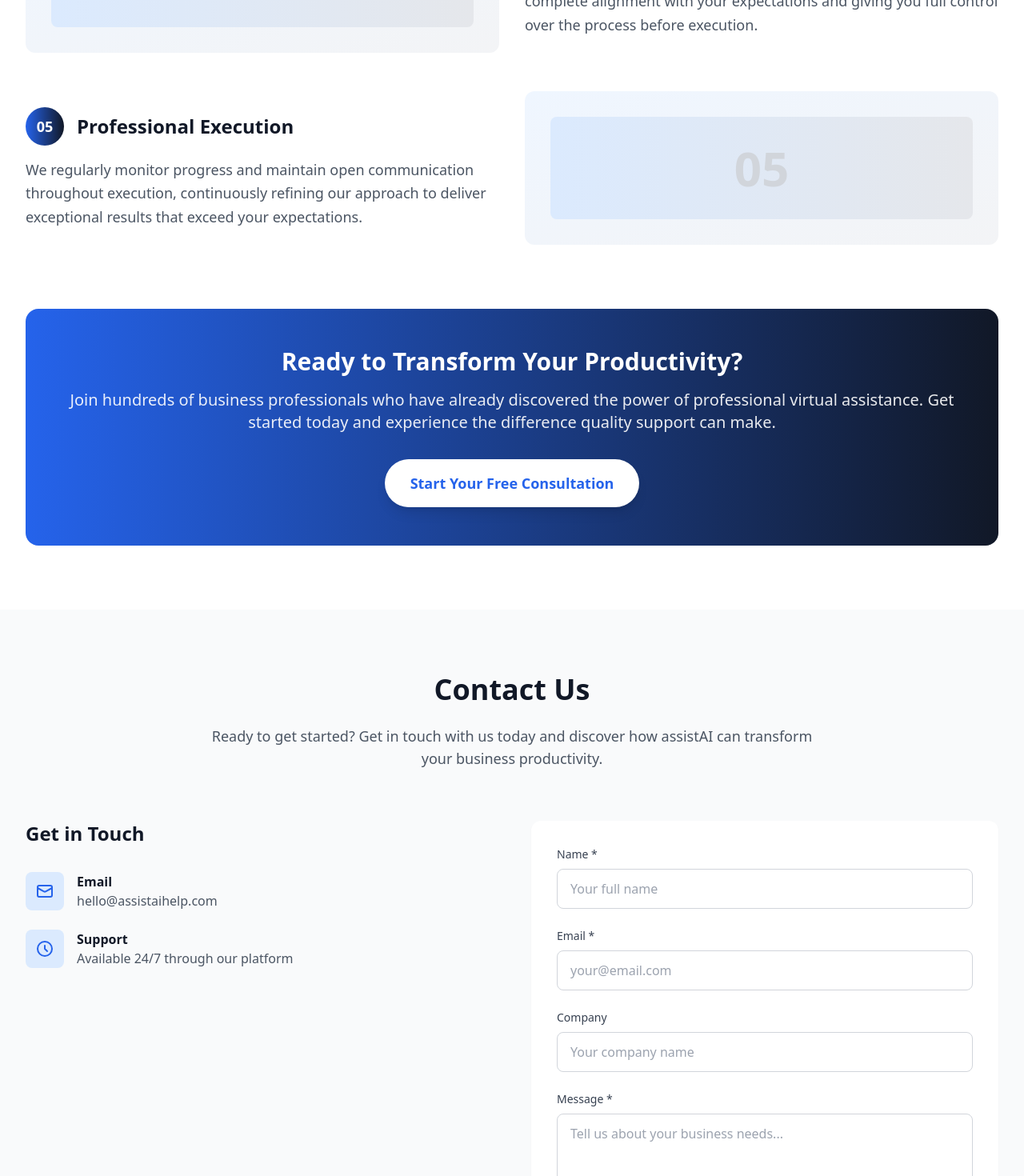
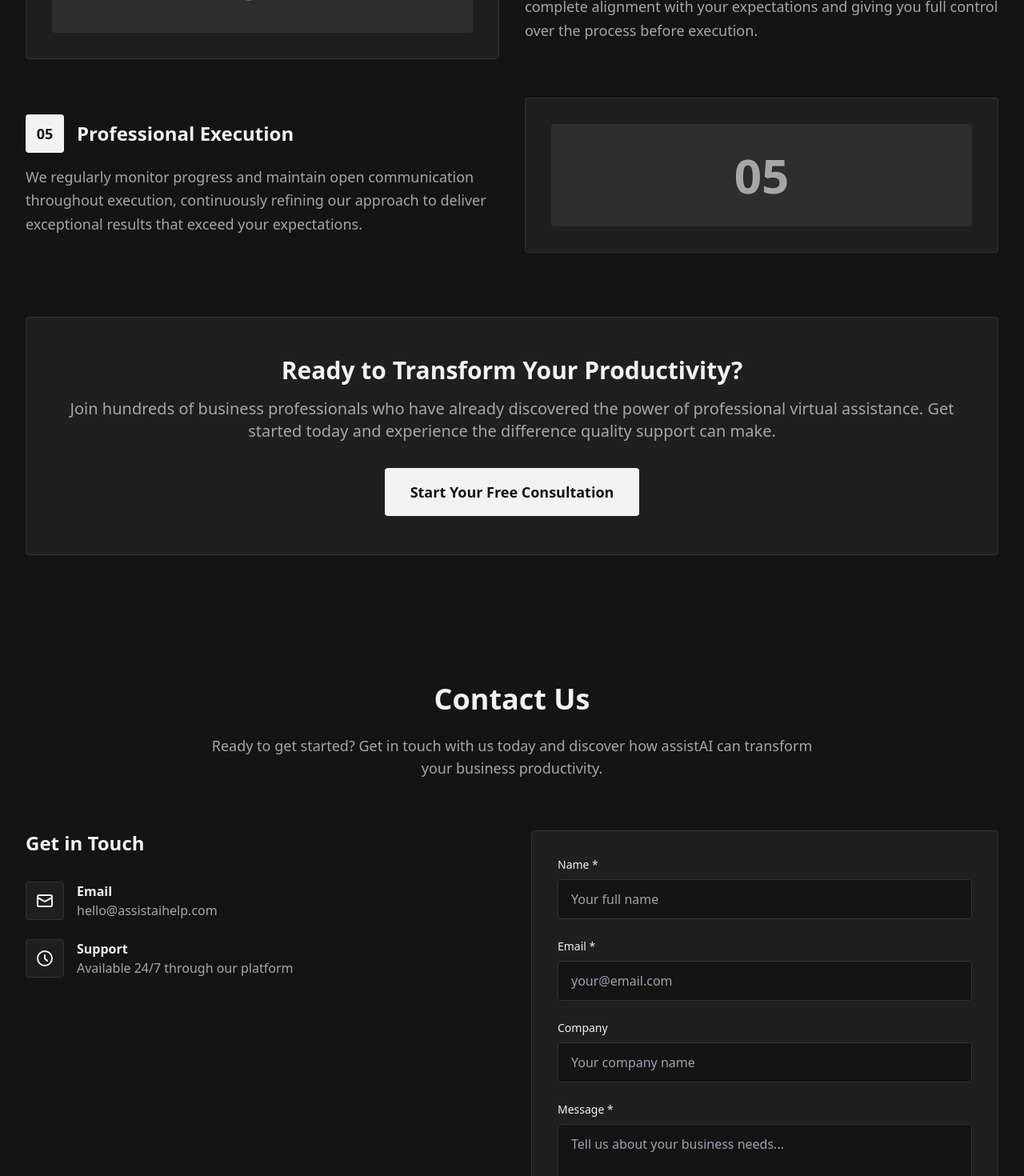
Before and after one commit to ronniehere/assist-ai, a React (Vite) app: page / in a window 1280 px wide. Shown: the part 3437-4907 px from the top of the page at 80% size. Built offline with nearby package versions, Linux system fonts and the light colour scheme.

Commit message:
Apply black and white theme
Update the website to use a consistent black and white theme.

```diff
--- a/src/components/Contact.tsx
+++ b/src/components/Contact.tsx
@@ -26,52 +26,52 @@ const Contact = () => {
   };
 
   return (
-    <section id="contact" className="py-20 bg-gray-50">
+    <section id="contact" className="py-20 bg-background">
       <div className="max-w-7xl mx-auto px-4 sm:px-6 lg:px-8">
         <div className="text-center mb-16">
-          <h2 className="text-3xl md:text-4xl font-bold text-gray-900 mb-6">
+          <h2 className="text-3xl md:text-4xl font-bold text-foreground mb-6">
             Contact Us
           </h2>
-          <p className="text-lg text-gray-600 max-w-3xl mx-auto">
+          <p className="text-lg text-muted-foreground max-w-3xl mx-auto">
             Ready to get started? Get in touch with us today and discover how assistAI can transform your business productivity.
           </p>
         </div>
 
         <div className="grid grid-cols-1 lg:grid-cols-2 gap-12">
           <div>
-            <h3 className="text-2xl font-semibold text-gray-900 mb-8">Get in Touch</h3>
+            <h3 className="text-2xl font-semibold text-foreground mb-8">Get in Touch</h3>
 
             <div className="space-y-6">
               <div className="flex items-center">
-                <div className="w-12 h-12 bg-blue-100 rounded-lg flex items-center justify-center mr-4">
-                  <svg className="w-6 h-6 text-blue-600" fill="none" stroke="currentColor" viewBox="0 0 24 24">
+                <div className="w-12 h-12 bg-card border border-border rounded-sm flex items-center justify-center mr-4">
+                  <svg className="w-6 h-6 text-foreground" fill="none" stroke="currentColor" viewBox="0 0 24 24">
                     <path strokeLinecap="round" strokeLinejoin="round" strokeWidth={2} d="M3 8l7.89 4.26a2 2 0 002.22 0L21 8M5 19h14a2 2 0 002-2V7a2 2 0 00-2-2H5a2 2 0 00-2 2v10a2 2 0 002 2z" />
                   </svg>
                 </div>
                 <div>
-                  <h4 className="font-semibold text-gray-900">Email</h4>
-                  <p className="text-gray-600">hello@assistaihelp.com</p>
+                  <h4 className="font-semibold text-foreground">Email</h4>
+                  <p className="text-muted-foreground">hello@assistaihelp.com</p>
                 </div>
               </div>
 
               <div className="flex items-center">
-                <div className="w-12 h-12 bg-blue-100 rounded-lg flex items-center justify-center mr-4">
-                  <svg className="w-6 h-6 text-blue-600" fill="none" stroke="currentColor" viewBox="0 0 24 24">
+                <div className="w-12 h-12 bg-card border border-border rounded-sm flex items-center justify-center mr-4">
+                  <svg className="w-6 h-6 text-foreground" fill="none" stroke="currentColor" viewBox="0 0 24 24">
                     <path strokeLinecap="round" strokeLinejoin="round" strokeWidth={2} d="M12 8v4l3 3m6-3a9 9 0 11-18 0 9 9 0 0118 0z" />
                   </svg>
                 </div>
                 <div>
-                  <h4 className="font-semibold text-gray-900">Support</h4>
-                  <p className="text-gray-600">Available 24/7 through our platform</p>
+                  <h4 className="font-semibold text-foreground">Support</h4>
+                  <p className="text-muted-foreground">Available 24/7 through our platform</p>
                 </div>
               </div>
             </div>
           </div>
 
-          <div className="bg-white p-8 rounded-xl shadow-sm">
+          <div className="bg-card p-8 rounded-sm border border-border">
             <form onSubmit={handleSubmit} className="space-y-6">
               <div>
-                <label htmlFor="name" className="block text-sm font-medium text-gray-700 mb-2">
+                <label htmlFor="name" className="block text-sm font-medium text-foreground mb-2">
                   Name *
                 </label>
                 <input
@@ -81,13 +81,13 @@ const Contact = () => {
                   required
                   value={formData.name}
                   onChange={handleChange}
-                  className="w-full px-4 py-3 border border-gray-300 rounded-lg focus:ring-2 focus:ring-blue-600 focus:border-transparent outline-none transition-all"
+                  className="w-full px-4 py-3 bg-background border border-border rounded-sm focus:ring-2 focus:ring-foreground focus:border-transparent outline-none transition-all text-foreground"
                   placeholder="Your full name"
                 />
               </div>
 
               <div>
-                <label htmlFor="email" className="block text-sm font-medium text-gray-700 mb-2">
+                <label htmlFor="email" className="block text-sm font-medium text-foreground mb-2">
                   Email *
                 </label>
                 <input
@@ -97,13 +97,13 @@ const Contact = () => {
                   required
                   value={formData.email}
                   onChange={handleChange}
-                  className="w-full px-4 py-3 border border-gray-300 rounded-lg focus:ring-2 focus:ring-blue-600 focus:border-transparent outline-none transition-all"
+                  className="w-full px-4 py-3 bg-background border border-border rounded-sm focus:ring-2 focus:ring-foreground focus:border-transparent outline-none transition-all text-foreground"
                   placeholder="your@email.com"
                 />
               </div>
 
               <div>
-                <label htmlFor="company" className="block text-sm font-medium text-gray-700 mb-2">
+                <label htmlFor="company" className="block text-sm font-medium text-foreground mb-2">
                   Company
                 </label>
                 <input
@@ -112,13 +112,13 @@ const Contact = () => {
                   name="company"
                   value={formData.company}
                   onChange={handleChange}
-                  className="w-full px-4 py-3 border border-gray-300 rounded-lg focus:ring-2 focus:ring-blue-600 focus:border-transparent outline-none transition-all"
+                  className="w-full px-4 py-3 bg-background border border-border rounded-sm focus:ring-2 focus:ring-foreground focus:border-transparent outline-none transition-all text-foreground"
                   placeholder="Your company name"
                 />
               </div>
 
               <div>
-                <label htmlFor="message" className="block text-sm font-medium text-gray-700 mb-2">
+                <label htmlFor="message" className="block text-sm font-medium text-foreground mb-2">
                   Message *
                 </label>
                 <textarea
@@ -128,14 +128,14 @@ const Contact = () => {
                   rows={4}
                   value={formData.message}
                   onChange={handleChange}
-                  className="w-full px-4 py-3 border border-gray-300 rounded-lg focus:ring-2 focus:ring-blue-600 focus:border-transparent outline-none transition-all resize-none"
+                  className="w-full px-4 py-3 bg-background border border-border rounded-sm focus:ring-2 focus:ring-foreground focus:border-transparent outline-none transition-all resize-none text-foreground"
                   placeholder="Tell us about your business needs..."
                 />
               </div>
 
               <Button
                 type="submit"
-                className="w-full bg-gradient-to-r from-blue-600 to-gray-900 hover:from-blue-700 hover:to-black text-white py-3 rounded-lg transition-all duration-300 shadow-lg hover:shadow-xl transform hover:scale-105"
+                className="w-full bg-primary text-primary-foreground hover:bg-primary/90 py-3 rounded-sm transition-all duration-300"
               >
                 Send Message
               </Button>
--- a/src/components/Process.tsx
+++ b/src/components/Process.tsx
@@ -29,13 +29,13 @@ const Process = () => {
   ];
 
   return (
-    <section id="process" className="py-20 bg-white">
+    <section id="process" className="py-20 bg-background">
       <div className="max-w-7xl mx-auto px-4 sm:px-6 lg:px-8">
         <div className="text-center mb-16">
-          <h2 className="text-3xl md:text-4xl font-bold text-gray-900 mb-6">
+          <h2 className="text-3xl md:text-4xl font-bold text-foreground mb-6">
             Our Process
           </h2>
-          <p className="text-lg text-gray-600 max-w-3xl mx-auto">
+          <p className="text-lg text-muted-foreground max-w-3xl mx-auto">
             A streamlined approach that ensures you get the perfect virtual assistant match and exceptional results
           </p>
         </div>
@@ -45,18 +45,18 @@ const Process = () => {
             <div key={index} className={`flex flex-col lg:flex-row items-center gap-8 ${index % 2 === 1 ? 'lg:flex-row-reverse' : ''}`}>
               <div className="flex-1">
                 <div className="flex items-center mb-4">
-                  <div className="w-12 h-12 bg-gradient-to-r from-blue-600 to-gray-900 text-white rounded-full flex items-center justify-center text-lg font-bold mr-4">
+                  <div className="w-12 h-12 bg-primary text-primary-foreground rounded-sm flex items-center justify-center text-lg font-bold mr-4">
                     {step.number}
                   </div>
-                  <h3 className="text-2xl font-semibold text-gray-900">{step.title}</h3>
+                  <h3 className="text-2xl font-semibold text-foreground">{step.title}</h3>
                 </div>
-                <p className="text-lg text-gray-600 leading-relaxed">{step.description}</p>
+                <p className="text-lg text-muted-foreground leading-relaxed">{step.description}</p>
               </div>
 
               <div className="flex-1">
-                <div className="bg-gradient-to-br from-blue-50 to-gray-100 p-8 rounded-xl">
-                  <div className="w-full h-32 bg-gradient-to-r from-blue-100 to-gray-200 rounded-lg flex items-center justify-center">
-                    <div className="text-6xl font-bold text-gray-300">{step.number}</div>
+                <div className="bg-card border border-border p-8 rounded-sm">
+                  <div className="w-full h-32 bg-muted rounded-sm flex items-center justify-center">
+                    <div className="text-6xl font-bold text-muted-foreground">{step.number}</div>
                   </div>
                 </div>
               </div>
@@ -65,9 +65,9 @@ const Process = () => {
         </div>
 
         <div className="text-center mt-20">
-          <div className="bg-gradient-to-r from-blue-600 to-gray-900 text-white p-12 rounded-2xl">
-            <h3 className="text-3xl font-bold mb-4">Ready to Transform Your Productivity?</h3>
-            <p className="text-xl mb-8 opacity-90">
+          <div className="bg-card border border-border p-12 rounded-sm">
+            <h3 className="text-3xl font-bold mb-4 text-foreground">Ready to Transform Your Productivity?</h3>
+            <p className="text-xl mb-8 text-muted-foreground">
               Join hundreds of business professionals who have already discovered the power of professional virtual assistance. Get started today and experience the difference quality support can make.
             </p>
             <button
@@ -77,7 +77,7 @@ const Process = () => {
                   element.scrollIntoView({ behavior: 'smooth' });
                 }
               }}
-              className="bg-white text-blue-600 px-8 py-4 rounded-full font-semibold text-lg hover:bg-gray-100 transition-colors duration-300 shadow-lg hover:shadow-xl transform hover:scale-105"
+              className="bg-primary text-primary-foreground px-8 py-4 rounded-sm font-semibold text-lg hover:bg-primary/90 transition-colors duration-300"
             >
               Start Your Free Consultation
             </button>
```
Also changed, not shown: src/components/Footer.tsx (+29 -29 lines), src/pages/Admin.tsx (+15 -14 lines), src/pages/Blog.tsx (+14 -14 lines).
